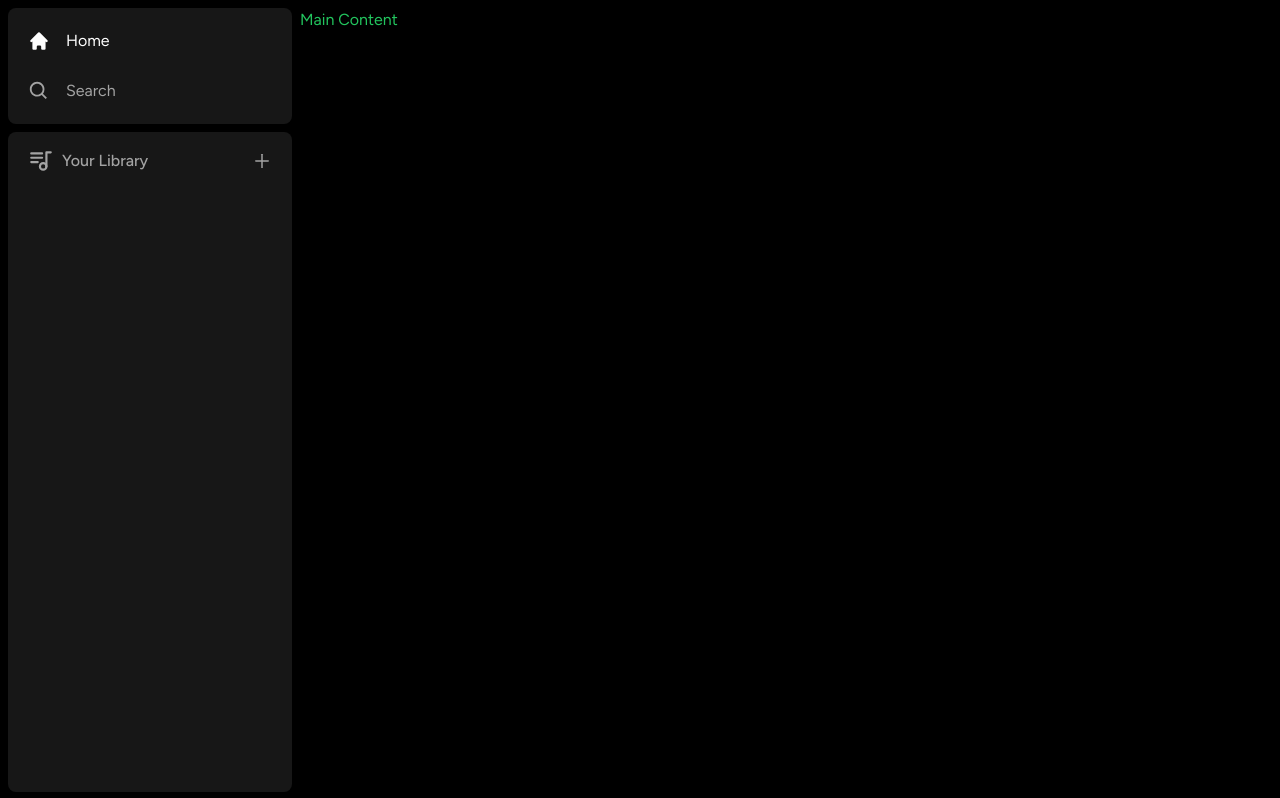
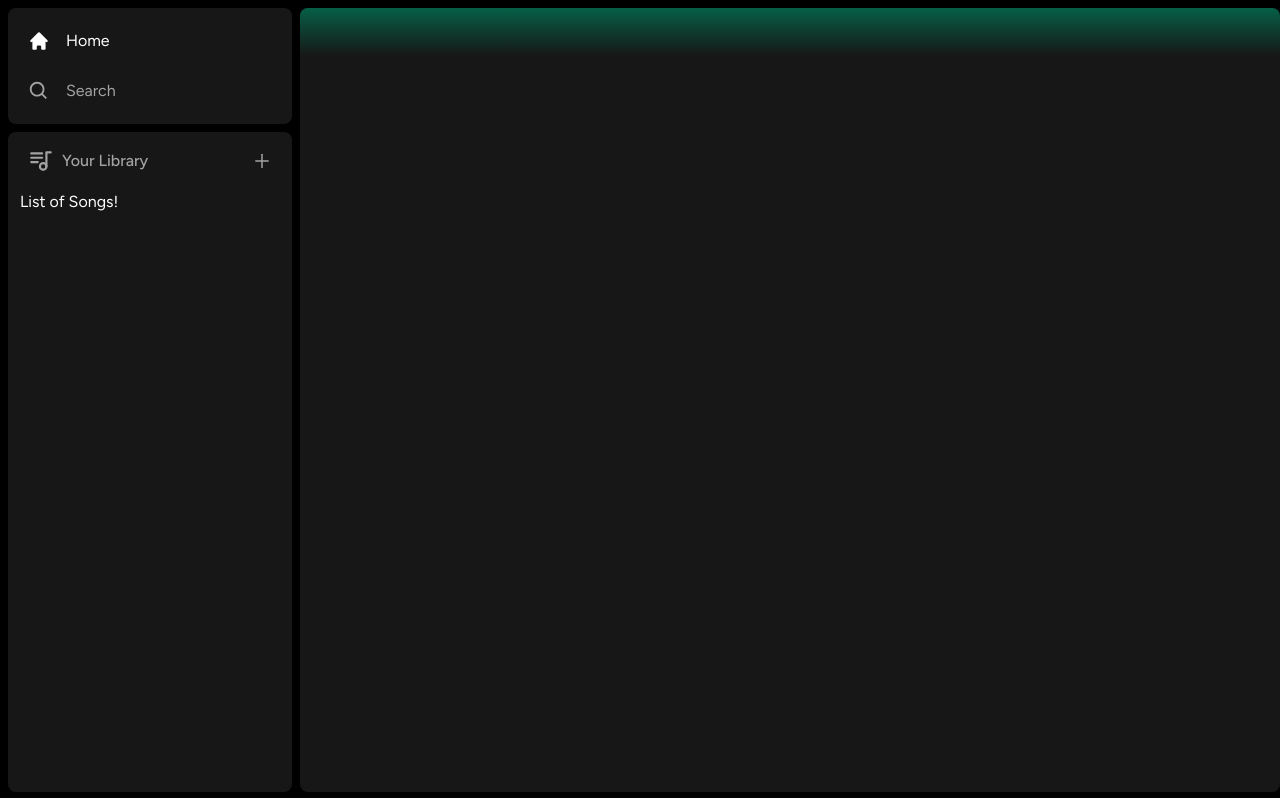
Before and after one commit to Rui-Iwasaki/spotify-clone, a Next.js app in the folder spotify-clone/: page / in a window 1280 px wide. Shown: the top 798 px of the page. Built offline with nearby package versions, Linux system fonts and the light colour scheme.

Commit message:
Add Header

```diff
--- a/spotify-clone/app/(site)/page.tsx
+++ b/spotify-clone/app/(site)/page.tsx
@@ -1,7 +1,18 @@
+import Header from "@/components/Header";
+
 export default function Home() {
   return (
-   <div className="text-green-500">
-     Main Content
+   <div className="
+    bg-neutral-900
+    rounded-lg
+    h-full
+    w-full
+    overflow-hidden
+    overflow-y-auto
+   ">
+     <Header>
+      Header
+    </Header>
   </div>
   )
 }
--- /dev/null
+++ b/spotify-clone/components/Header.tsx
@@ -0,0 +1,34 @@
+"use client"
+
+import { useRouter } from "next/navigation";
+import { twMerge } from "tailwind-merge";
+
+interface HeaderProps {
+    children: React.ReactNode;
+    className?: string;
+}
+const Header: React.FC<HeaderProps> = ({
+    children,
+    className
+}) => {
+    const router = useRouter();
+
+    const handleLogout = () => {
+      //Handle logout in the future
+    }
+
+    return (
+        <div
+        className={twMerge(`
+        h-fit
+        bg-gradient-to-b
+        from-emerald-800
+        p-6
+        `)}
+        >
+
+        </div>
+     );
+}
+
+export default Header;
--- a/spotify-clone/components/Library.tsx
+++ b/spotify-clone/components/Library.tsx
@@ -49,6 +49,15 @@
 
             />
            </div>
+           <div className="
+            flex
+            fle-col
+            gap-y-2
+            mt-4
+            px-3
+           ">
+            List of Songs!
+           </div>
         </div>
      );
 }
```
